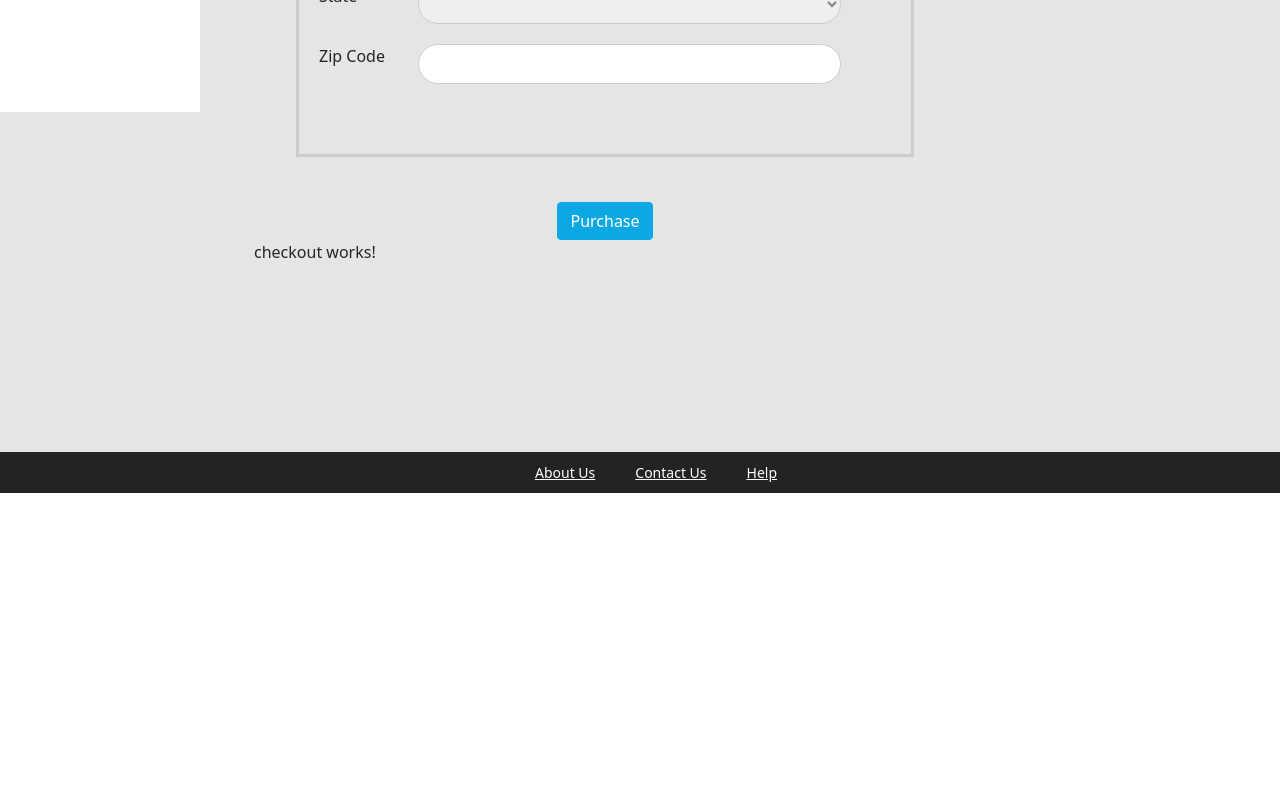
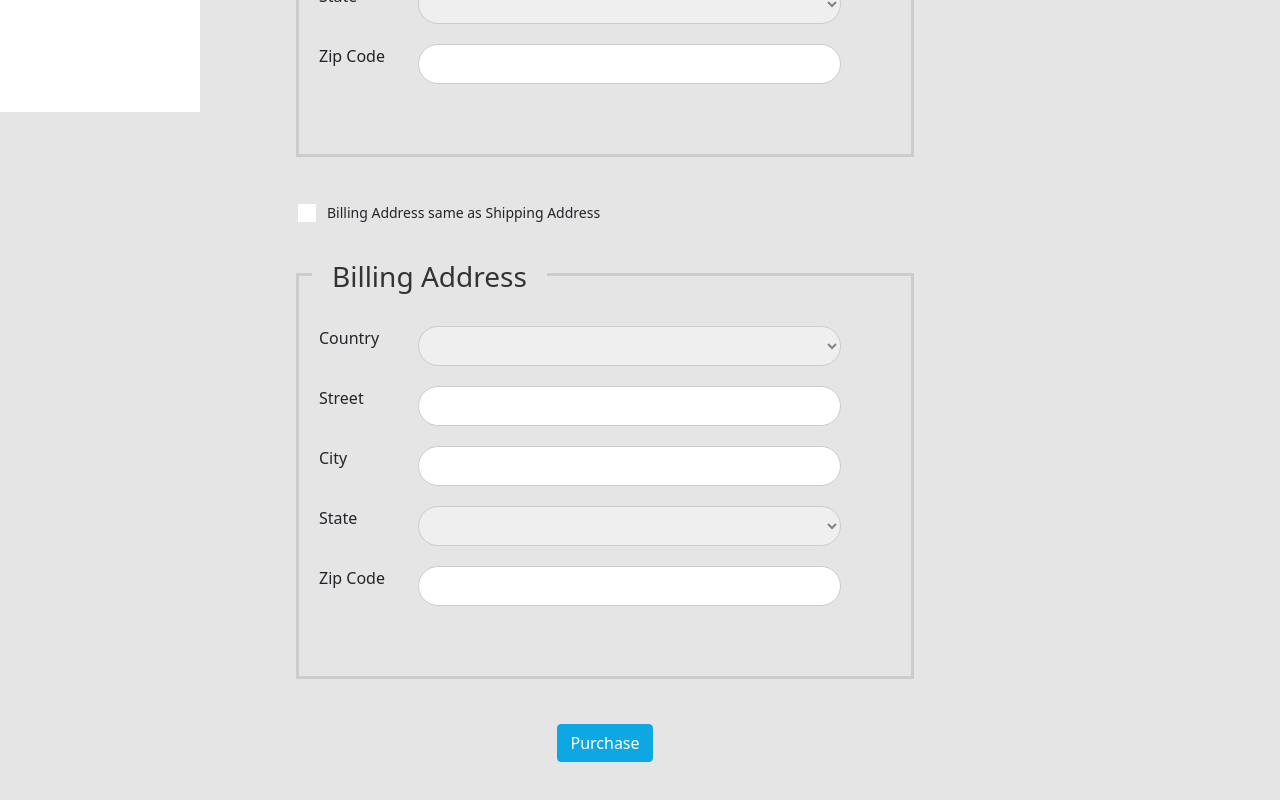
Before and after one commit to georgecosmin98/E-Commerce, an Angular app in the folder frontend/angular-ecommerce/: page /checkout in a window 1280 px wide. Shown: the part 688-1488 px from the top of the page. Before the commit the page ends 1197 px from the top, so only its background shows below. Built offline with nearby package versions, Linux system fonts and the light colour scheme; no server answers.

Commit message:
Add Billing Address into Checkout Form Layout

```diff
--- a/frontend/angular-ecommerce/src/app/components/checkout/checkout.component.html
+++ b/frontend/angular-ecommerce/src/app/components/checkout/checkout.component.html
@@ -76,7 +76,61 @@
                     </div>
                 </div>
 
+                <!-- Add check box to copy shipping address to billing address -->
+                <div class="input-space">
+                    <label class="au-checkbox">
+                        <input type="checkbox" (change)="copyShippingAddressToBillingAddress($event)">
+                        <span class="au-checkmark"></span> Billing Address same as Shipping Address
+                    </label>
+                </div>
 
+                <!-- Billing Address -->
+
+                <div formGroupName="billingAddress" class="form-area">
+                    <h3>Billing Address</h3>
+                    <div class="row">
+                        <div class="col-md-2"><label>Country</label></div>
+                        <div class="col-md-9">
+                            <div class="input-space">
+                                <select formControlName="country">
+                                    <option>TO DO</option>
+                                </select>
+                            </div>
+                        </div>
+                    </div>
+
+                    <div class="row">
+                        <div class="col-md-2"><label>Street</label></div>
+                        <div class="col-md-9">
+                            <div class="input-space"><input formControlName="street" type="text"></div>
+                        </div>
+                    </div>
+
+                    <div class="row">
+                        <div class="col-md-2"><label>City</label></div>
+                        <div class="col-md-9">
+                            <div class="input-space"><input formControlName="city" type="text"></div>
+                        </div>
+                    </div>
+
+                    <div class="row">
+                        <div class="col-md-2"><label>State</label></div>
+                        <div class="col-md-9">
+                            <div class="input-space">
+                                <select formControlName="state">
+                                    <option>TO DO</option>
+                                </select>
+                            </div>
+                        </div>
+                    </div>
+
+                    <div class="row">
+                        <div class="col-md-2"><label>Zip Code</label></div>
+                        <div class="col-md-9">
+                            <div class="input-space"><input formControlName="zipCode" type="text"></div>
+                        </div>
+                    </div>
+                </div>
 
                 <!-- submit button -->
                 <div class="text-center">
@@ -85,5 +139,4 @@
             </form>
         </div>
     </div>
-    <p>checkout works!</p>
 </div>
--- a/frontend/angular-ecommerce/src/app/components/checkout/checkout.component.ts
+++ b/frontend/angular-ecommerce/src/app/components/checkout/checkout.component.ts
@@ -50,4 +50,14 @@
     console.log("Handling the submit button")
     console.log(this.checkoutFormGroup.get('customer').value)
   }
+
+  copyShippingAddressToBillingAddress(event: any) {
+    if (event.target.checked) {
+      this.checkoutFormGroup.controls.billingAddress.setValue(
+        this.checkoutFormGroup.controls.shippingAddress.value);
+    }
+    else {
+      this.checkoutFormGroup.controls.billingAddress.reset();
+    }
+  }
 }
```
